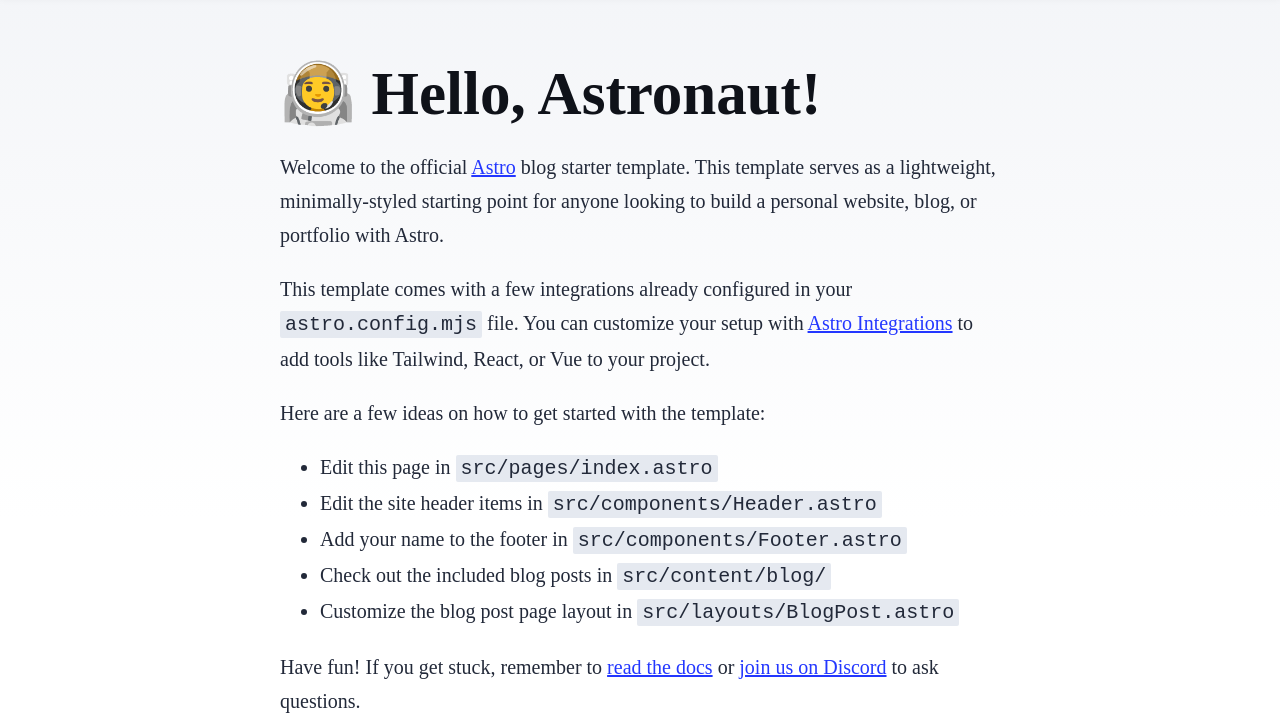
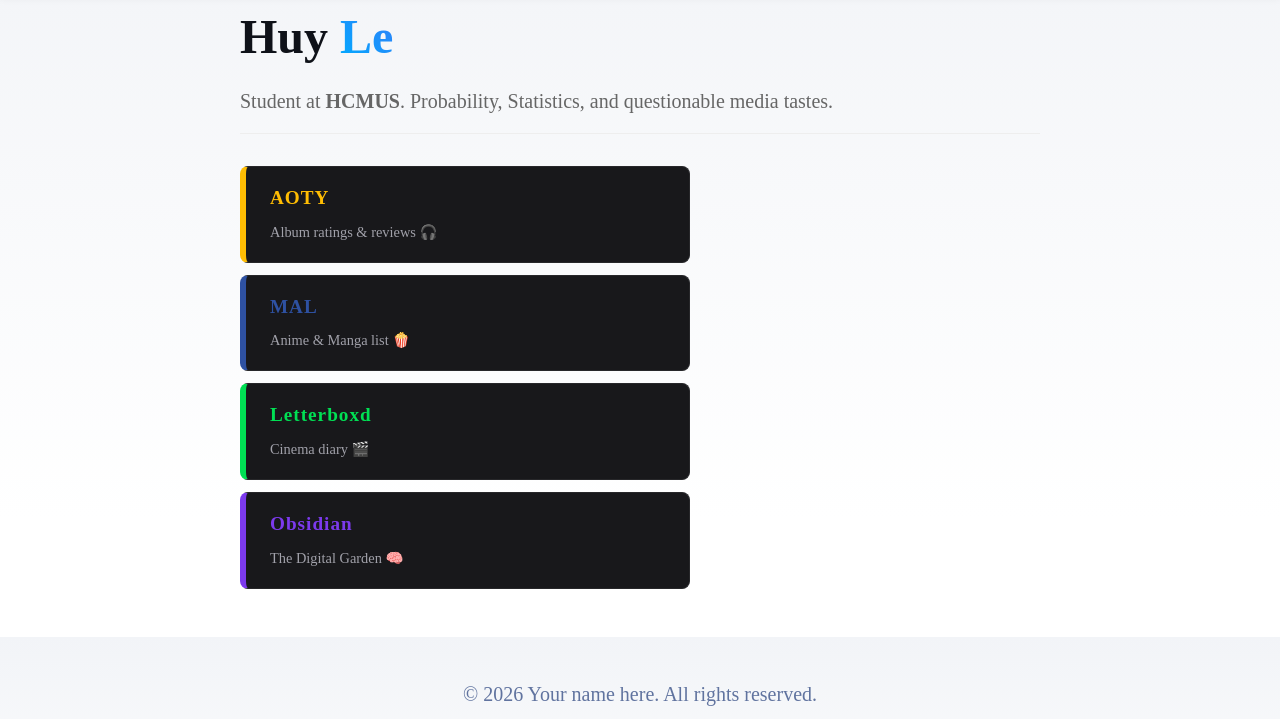
Before and after one commit to heleme69/MyBio, an Astro site: page / in a window 1280 px wide. Shown: the part 81-800 px from the top of the page. Built offline with nearby package versions, Linux system fonts and the light colour scheme; Astro itself is replaced by a stand-in of ours.

Commit message:
MediaLinks add

```diff
--- /dev/null
+++ b/src/components/MediaLinks.astro
@@ -0,0 +1,68 @@
+---
+// This is where you put your actual profile links!
+const links = [
+  { name: 'AOTY', desc: 'Album ratings & reviews 🎧', url: '#', color: '#ffbd03' },
+  { name: 'MAL', desc: 'Anime & Manga list 🍿', url: '#', color: '#2e51a2' },
+  { name: 'Letterboxd', desc: 'Cinema diary 🎬', url: '#', color: '#00e054' },
+  { name: 'Obsidian', desc: 'The Digital Garden 🧠', url: '#', color: '#7c3aed' }
+];
+---
+
+<div class="shelf">
+  {links.map(link => (
+    <a href={link.url} class="card" target="_blank" style={`--accent: ${link.color}`}>
+      <div class="text-group">
+        <span class="title">{link.name}</span>
+        <span class="info">{link.desc}</span>
+      </div>
+      <span class="arrow">→</span>
+    </a>
+  ))}
+</div>
+
+<style>
+  .shelf {
+    display: flex;
+    flex-direction: column;
+    gap: 12px;
+    max-width: 450px;
+    margin: 2rem 0;
+  }
+  .card {
+    display: flex;
+    justify-content: space-between;
+    align-items: center;
+    padding: 1rem 1.5rem;
+    background: #18181b; /* Dark background */
+    border: 1px solid #27272a;
+    border-left: 6px solid var(--accent);
+    color: #fafafa;
+    text-decoration: none;
+    border-radius: 8px;
+    transition: all 0.3s cubic-bezier(0.4, 0, 0.2, 1);
+  }
+  .card:hover {
+    transform: scale(1.02) translateX(8px);
+    background: #27272a;
+    box-shadow: 0 10px 15px -3px rgba(0, 0, 0, 0.3);
+  }
+  .title {
+    display: block;
+    font-weight: 800;
+    font-size: 1.2rem;
+    letter-spacing: 1px;
+    color: var(--accent);
+  }
+  .info {
+    font-size: 0.9rem;
+    color: #a1a1aa;
+  }
+  .arrow {
+    font-size: 1.5rem;
+    opacity: 0;
+    transition: opacity 0.3s;
+  }
+  .card:hover .arrow {
+    opacity: 1;
+  }
+</style>
--- a/src/pages/index.astro
+++ b/src/pages/index.astro
@@ -1,8 +1,10 @@
 ---
+// We are importing a simpler layout used by the blog template
 import BaseHead from '../components/BaseHead.astro';
+import Header from '../components/Header.astro';
 import Footer from '../components/Footer.astro';
-import Header from '../components/Header.astro';
-import { SITE_DESCRIPTION, SITE_TITLE } from '../consts';
+import MediaLinks from '../components/MediaLinks.astro';
+import { SITE_TITLE, SITE_DESCRIPTION } from '../consts';
 ---
 
 <!doctype html>
@@ -13,37 +15,45 @@
 	<body>
 		<Header />
 		<main>
-			<h1>🧑‍🚀 Hello, Astronaut!</h1>
-			<p>
-				Welcome to the official <a href="https://astro.build/">Astro</a> blog starter template. This template
-				serves as a lightweight, minimally-styled starting point for anyone looking to build a personal
-				website, blog, or portfolio with Astro.
+			<h1>Huy <span class="text-gradient">Le</span></h1>
+			<p class="subtitle">
+				Student at <strong>HCMUS</strong>.
+				Probability, Statistics, and questionable media tastes.
 			</p>
-			<p>
-				This template comes with a few integrations already configured in your
-				<code>astro.config.mjs</code> file. You can customize your setup with
-				<a href="https://astro.build/integrations">Astro Integrations</a> to add tools like Tailwind,
-				React, or Vue to your project.
-			</p>
-			<p>Here are a few ideas on how to get started with the template:</p>
-			<ul>
-				<li>Edit this page in <code>src/pages/index.astro</code></li>
-				<li>Edit the site header items in <code>src/components/Header.astro</code></li>
-				<li>Add your name to the footer in <code>src/components/Footer.astro</code></li>
-				<li>Check out the included blog posts in <code>src/content/blog/</code></li>
-				<li>Customize the blog post page layout in <code>src/layouts/BlogPost.astro</code></li>
-			</ul>
-			<p>
-				Have fun! If you get stuck, remember to
-				<a href="https://docs.astro.build/">read the docs</a>
-				or <a href="https://astro.build/chat">join us on Discord</a> to ask questions.
-			</p>
-			<p>
-				Looking for a blog template with a bit more personality? Check out
-				<a href="https://github.com/Charca/astro-blog-template">astro-blog-template</a>
-				by <a href="https://twitter.com/Charca">Maxi Ferreira</a>.
-			</p>
+
+			<MediaLinks />
+
 		</main>
 		<Footer />
 	</body>
 </html>
+
+<style>
+	main {
+		margin: auto;
+		padding: 1rem;
+		width: 800px;
+		max-width: calc(100% - 2rem);
+		color: #333; /* Making it dark text for now to match the default white theme */
+		line-height: 1.6;
+	}
+	h1 {
+		font-size: 3rem;
+		font-weight: 700;
+		line-height: 1;
+		margin-bottom: 0.5em;
+	}
+	.text-gradient {
+		background-image: linear-gradient(45deg, #00abff, #7c3aed);
+		-webkit-background-clip: text;
+		-webkit-text-fill-color: transparent;
+		background-size: 400%;
+		background-position: 0%;
+	}
+	.subtitle {
+		margin-bottom: 2rem;
+		border-bottom: 1px solid #eee;
+		padding-bottom: 1rem;
+		color: #666;
+	}
+</style>
```
Also changed, not shown: README.md.
